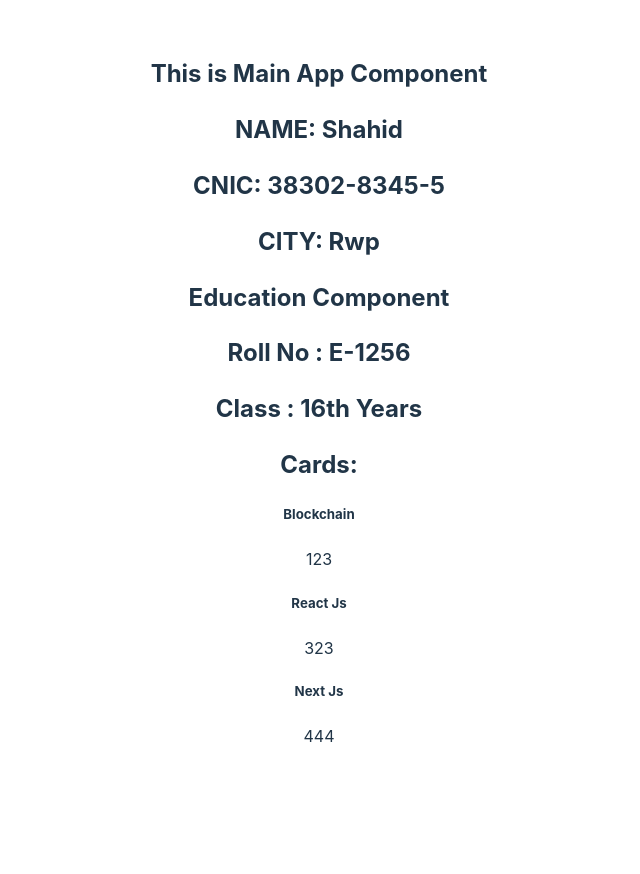
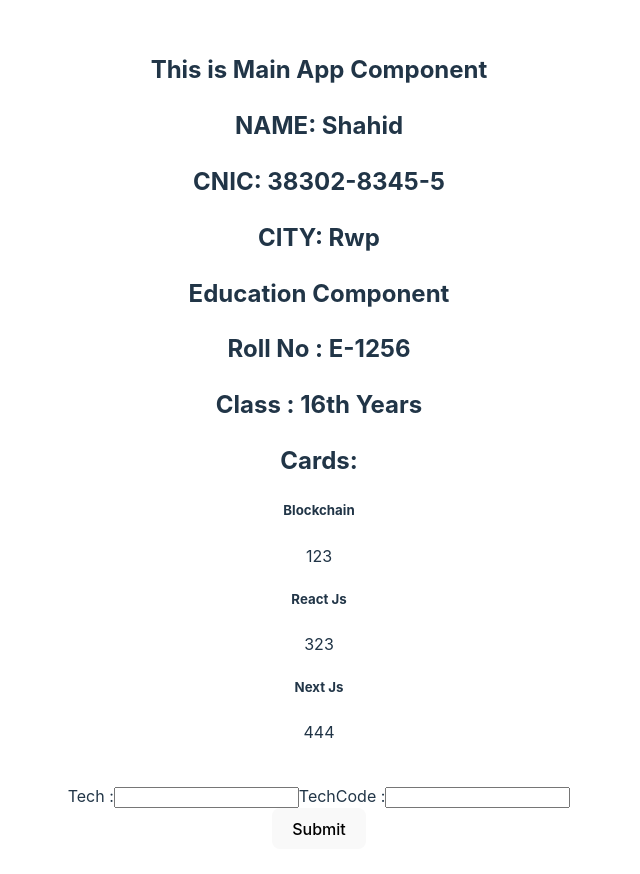
Before and after one commit to ShahidAbbasKhan/Learning-React-Js, a React (Vite) app in the folder demo/: page / in a window 1280 px wide. Shown: the top 874 px of the page, without its empty margins (321-961 px from the left). Before the commit the page ends 800 px from the top, so only its background shows below. Built offline with nearby package versions, Linux system fonts and the light colour scheme.

Commit message:
form with useState added

```diff
--- a/demo/src/App.jsx
+++ b/demo/src/App.jsx
@@ -1,4 +1,5 @@
 import "./App.css";
+import { useState } from "react";
 import Education from "./Education";
 import PersonalInfo from "./Info";
 import Card from "./cards/Card";
@@ -10,10 +11,23 @@ function App() {
   const roll = "E-1256";
   const dataList = [
     { tech: "Blockchain", techCode: "123" },
-
     { tech: "React Js", techCode: "323" },
     { tech: "Next Js", techCode: "444" },
   ];
+
+  const [tech, setTech] = useState("");
+  const [techCode, setTechCode] = useState("");
+  const [cards, setCards] = useState([]);
+
+  const handleStates = (e) => {
+    e.preventDefault();
+    // Create a new card object and add it to the cards state
+    const newCard = { tech, techCode };
+    setCards([...cards, newCard]);
+    // Clear the input fields
+    setTech("");
+    setTechCode("");
+  };
 
   return (
     <>
@@ -22,11 +36,34 @@ function App() {
       <h2> Education Component</h2>
       <Education userClass={cls} userRollNo={roll} />
       <h2> Cards:</h2>
-      {dataList.map((card) => {
-        return (
-          <Card key={card.techCode} tech={card.tech} techCode={card.techCode} />
-        );
-      })}
+      {dataList.map((card) => (
+        <Card key={card.techCode} tech={card.tech} techCode={card.techCode} />
+      ))}
+      <br />
+      <form onSubmit={handleStates}>
+        <label>
+          Tech :
+          <input
+            type="text"
+            value={tech} // Use the state value
+            onChange={(e) => setTech(e.target.value)}
+          />
+        </label>
+        <label>
+          TechCode :
+          <input
+            type="text"
+            value={techCode} // Use the state value
+            onChange={(e) => setTechCode(e.target.value)}
+          />
+        </label>
+        <br />
+        <button type="submit">Submit</button>
+      </form>
+      {/* Render the newly added cards */}
+      {cards.map((card, index) => (
+        <Card key={index} tech={card.tech} techCode={card.techCode} />
+      ))}
     </>
   );
 }
```
